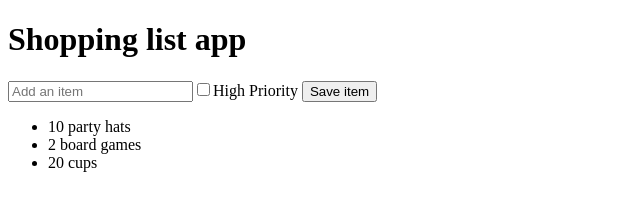
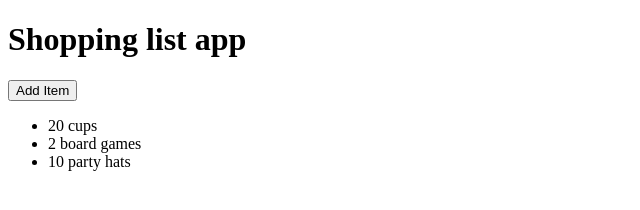
Before and after one commit to Vira-V/Vue.js_training, a plain HTML site: page index.html in a window 1280 px wide. Shown: the whole page, without its empty margins (0-640 px from the left). Drawn offline with nearby package versions, Linux system fonts and the light colour scheme.

Commit message:
added some methods

```diff
--- a/index.html
+++ b/index.html
@@ -1,52 +1,93 @@
 <!DOCTYPE html>
 <html lang="en">
   <head>
-    <meta charset="UTF-8">
-    <meta name="viewport" content="width=device-width, initial-scale=1.0">
+    <meta charset="UTF-8" />
+    <meta name="viewport" content="width=device-width, initial-scale=1.0" />
     <title>Shopping list app</title>
   </head>
   <body>
     <div id="shopping-list">
+        <div class="header">
             <h1>{{header || 'Welcome'}}</h1>
-        <div class="add-item-form">
+            <button v-if="editing" @click="doEdit(false)"
+            class="btn btn-cancel">
+            Cancel
+        </button>
+            <button v-else @click="doEdit(true)"
+            class="btn btn-primary">Add Item</button>
+        </div>
+
+      <div v-if="editing" class="add-item-form">
         <input
-            @keyup.enter="items.push({id:items.length + 1, label: newItem})"
-            v-model="newItem" type="text" placeholder="Add an item">
+          @keyup.enter="saveItem"
+          v-model="newItem"
+          type="text"
+          placeholder="Add an item"
+        />
 
         <label>
-                <input
-                type="checkbox" v-model="newItemHighPriority">High Priority
+          <input type="checkbox" v-model="newItemHighPriority" />High Priority
         </label>
 
         <button
-            @click="items.push({id:items.length + 1, label: newItem})"
-            class="btn btn-primary">
+        v-bind:disabled="newItem.length === 0"
+          @click="saveItem"
+          class="btn btn-primary"
+        >
           Save item
         </button>
       </div>
 
+        <p v-if="items.length === 0">You've bought all your items</p>
       <ul>
-            <li v-for="item in items" :key="item.id">
-            {{item.label}}</li>
+        <li
+        v-for="item in reversedItems"
+        @click="togglePurchased(item)"
+        :key="item.id"
+        :class="{strikeout: item.purchased, priority: item.highPriority}"
+        class="static-class"
+        >{{item.label}}</li>
       </ul>
     </div>
     <script src="https://unpkg.com/vue@3"></script>
     <script>
-   const shoppingList =  Vue.createApp({
+      const shoppingList = Vue.createApp({
         data() {
           return {
             header: "Shopping list app",
-                newItem: '',
+            editing: false,
+            newItem: "",
             newItemHighPriority: false,
             items: [
-                    {id: 1, label: "10 party hats"},
-                     {id: 2, label: "2 board games"},
-                    {id: 3, label: "20 cups"},
-            ]
+              { id: 1, label: "10 party hats", purchased: true, highPriority: false },
+              { id: 2, label: "2 board games", purchased: true, highPriority: false },
+              { id: 3, label: "20 cups", purchased: false, highPriority: true },
+            ],
+          };
+        },
+
+        computed: {
+            reversedItems() {
+                return [...this.items].reverse()
+            }
+        },
+
+        methods: {
+            saveItem() {
+                this.items.push({id:this.items.length + 1, label: this.newItem, highPriority: this.newItemHighPriority})
+                this.newItem = ''
+                this.newItemHighPriority = ''
+            },
+            doEdit(editing) {
+                this.editing = editing
+                this.newItem = ""
+                this.newItemHighPriority = ''
+            },
+            togglePurchased(item) {
+                item.purchased = !item.purchased
             }
         }
-    })
-    .mount('#shopping-list')
+      }).mount("#shopping-list");
     </script>
   </body>
 </html>
```
Lines whose indentation alone changed are shown as unchanged.
